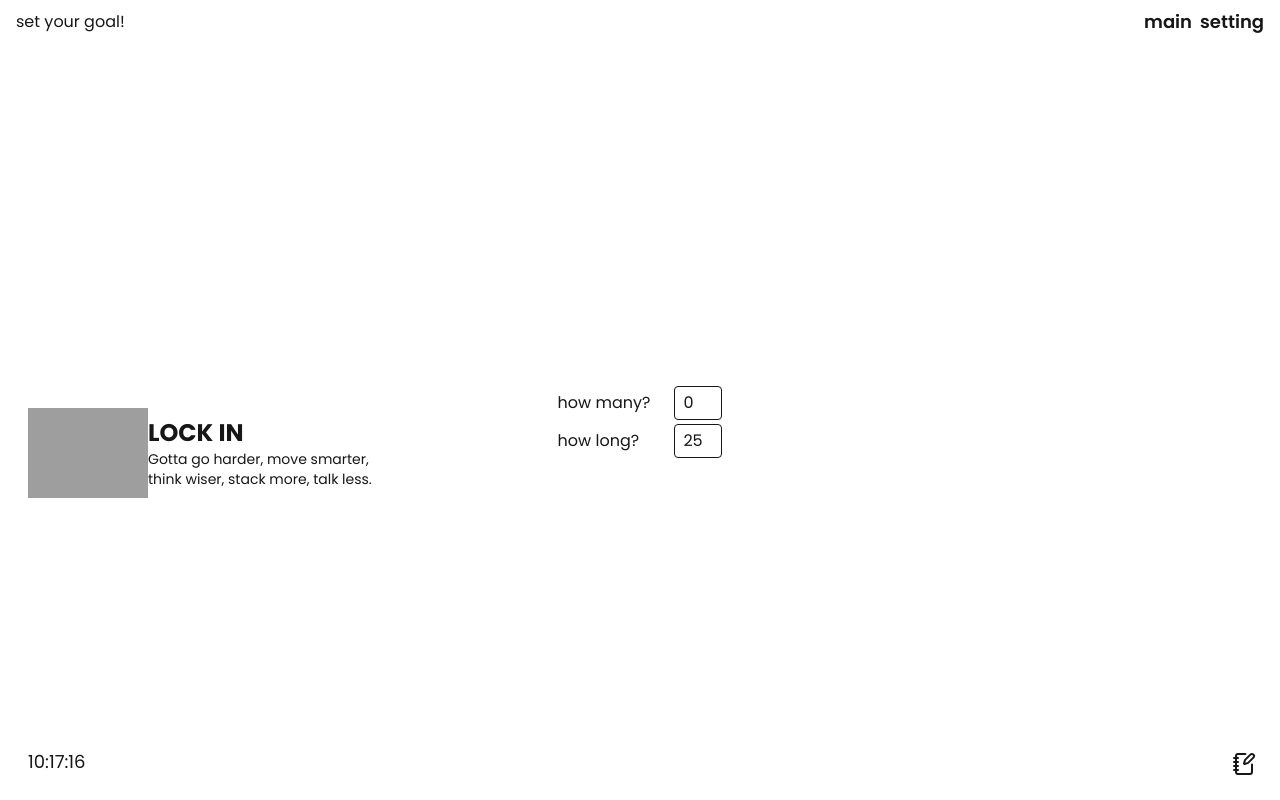
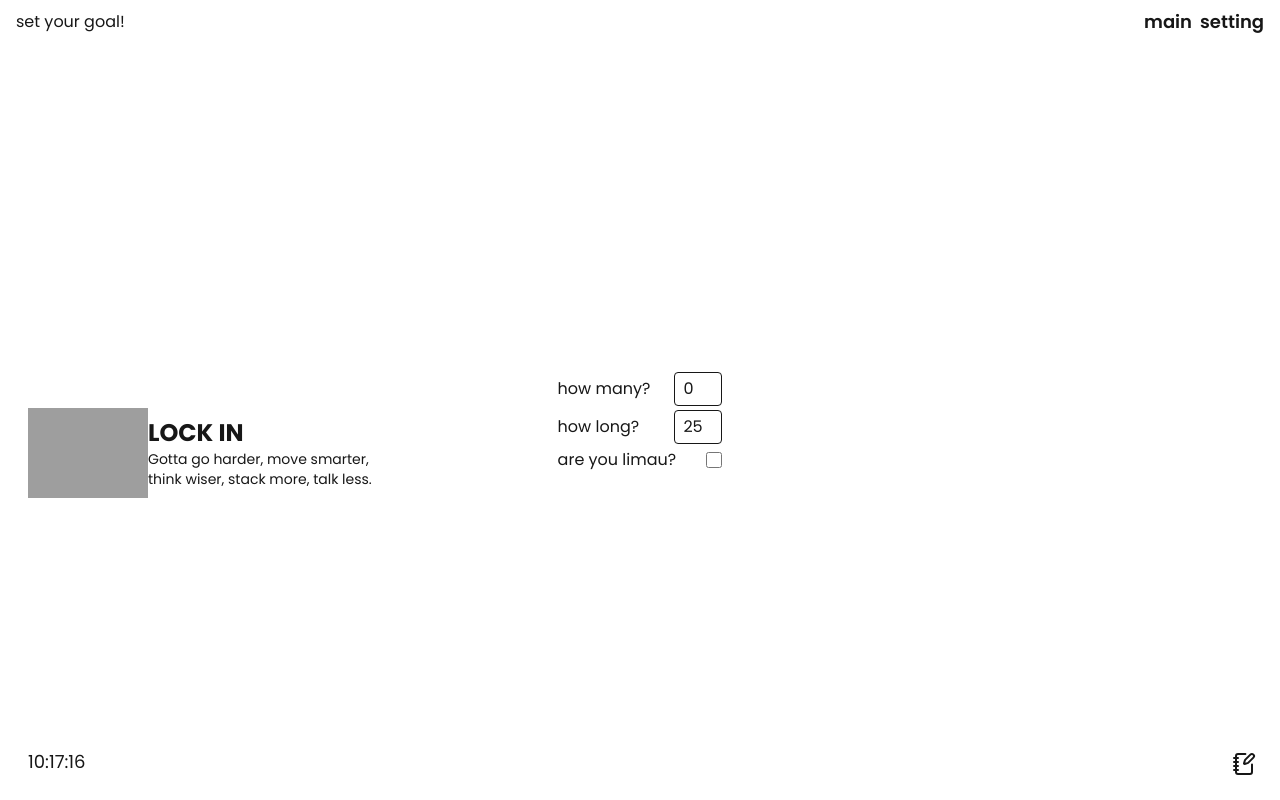
Before and after one commit to rfsyhb/nextlearn-focus, a Next.js app: page / in a window 1280 px wide. Both pictures are taken after a click on the button "set your goal!". Built offline with nearby package versions, Linux system fonts and the light colour scheme; grey boxes are pictures that could not be loaded.

Commit message:
Add auto-add todo setting

```diff
--- a/src/components/Setting.tsx
+++ b/src/components/Setting.tsx
@@ -1,7 +1,14 @@
 import { useSessionStore } from '@/stores/useSessionStore';
 
 export default function Setting() {
-  const { count, durationMS, setCount, setDurationMS } = useSessionStore();
+  const {
+    count,
+    durationMS,
+    setCount,
+    setDurationMS,
+    isAutoAddTask,
+    setIsAutoAddTask,
+  } = useSessionStore();
 
   return (
     <section className='flex flex-col gap-1'>
@@ -19,6 +26,7 @@ export default function Setting() {
               setCount(value);
             }
           }}
+          onFocus={(e) => e.target.select()}
           className='border w-12 px-2 py-1 rounded'
         />
       </div>
@@ -29,7 +37,18 @@ export default function Setting() {
           id='duration'
           value={durationMS / 60000}
           onChange={(e) => setDurationMS(+e.target.value * 60000)}
+          onFocus={(e) => e.target.select()}
           className='border w-12 px-2 py-1 rounded'
+        />
+      </div>
+      <div className='flex flex-row items-center gap-2 justify-between'>
+        <label htmlFor='autoAddTask'>are you limau?</label>
+        <input
+          type='checkbox'
+          id='autoAddTask'
+          checked={isAutoAddTask}
+          onChange={(e) => setIsAutoAddTask(e.target.checked)}
+          className='border w-4 h-4 px-2 py-1 rounded hover:cursor-pointer'
         />
       </div>
     </section>
--- a/src/hooks/useTaskDetector.ts
+++ b/src/hooks/useTaskDetector.ts
@@ -19,6 +19,7 @@ const mandatoryTasks: MandatoryTask[] = [
 
 export function useTaskDetector() {
   const addTask = useTaskStore((s) => s.addTask);
+  const autoAddTask = useSessionStore((s) => s.isAutoAddTask);
 
   const hasMandatoryCreated = useSessionStore((s) => s.hasMandatoryCreated);
   const markMandatoryCreated = useSessionStore((s) => s.markMandatoryCreated);
@@ -26,6 +27,8 @@ export function useTaskDetector() {
   const timersRef = useRef<number[]>([]);
 
   useEffect(() => {
+    if (!autoAddTask) return; // auto add task disabled
+
     const nowMs = Date.now();
 
     for (const task of mandatoryTasks) {
@@ -55,5 +58,5 @@ export function useTaskDetector() {
       for (const t of timersRef.current) clearTimeout(t);
       timersRef.current = [];
     };
-  }, [addTask, hasMandatoryCreated, markMandatoryCreated]);
+  }, [autoAddTask, addTask, hasMandatoryCreated, markMandatoryCreated]);
 }
--- a/src/stores/useSessionStore.ts
+++ b/src/stores/useSessionStore.ts
@@ -8,6 +8,7 @@ interface SessionState {
   lastReset: string; // YYYY-MM-DD
   lastCompleted: number; // last completed date in milliseconds
   isRunning: boolean; // is the timer running
+  isAutoAddTask: boolean; // is auto add task enabled
 
   createdMandatory: Record<string, true>;
   markMandatoryCreated: (title: string) => void;
@@ -21,6 +22,7 @@ interface SessionState {
   resetCompleted: () => void; // Reset completed array
   setLastReset: (date: string) => void; // Set the last reset date
   setRunning: (v: boolean) => void; // Set the running state
+  setIsAutoAddTask: (v: boolean) => void; // Set the auto add task state
 }
 
 export const useSessionStore = create<SessionState>()(
@@ -33,6 +35,7 @@ export const useSessionStore = create<SessionState>()(
       lastReset: new Date().toISOString().slice(0, 10), // e.g. '2025-05-19'
       lastCompleted: 0, // last completed date in milliseconds
       isRunning: false,
+      isAutoAddTask: false,
 
       createdMandatory: {},
       markMandatoryCreated: (title) =>
@@ -42,6 +45,7 @@ export const useSessionStore = create<SessionState>()(
       hasMandatoryCreated: (title) => !!get().createdMandatory[title],
 
       // actions
+      setIsAutoAddTask: (v) => set({ isAutoAddTask: v }),
       setCount: (n) =>
         set({
           count: n,
```
